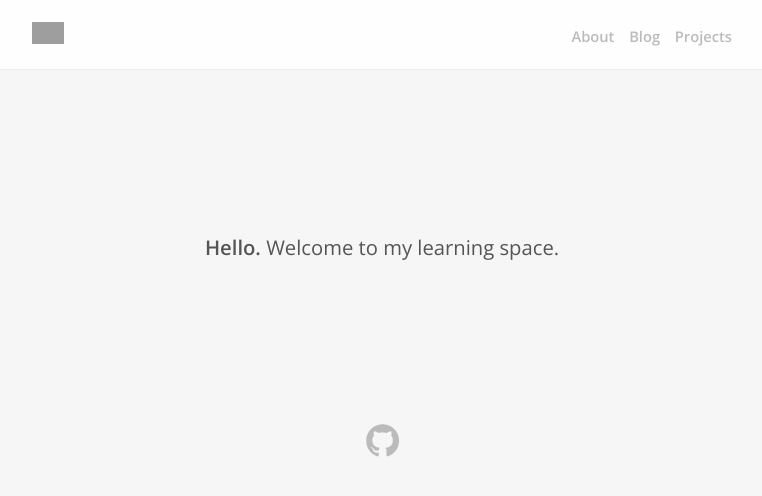
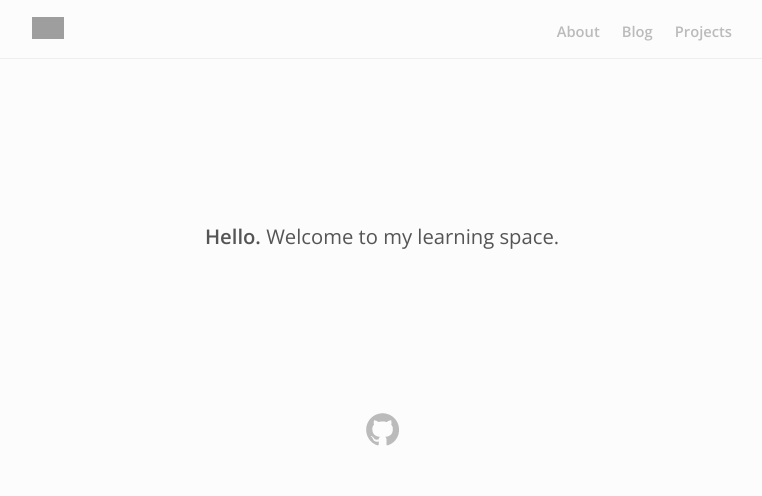
Before and after one commit to Treydor/treydor.github.io, a Jekyll site: the page built from index.html, in a window 1280 px wide. Shown: the top 496 px of the page, without its empty margins (258-1020 px from the left). Built offline with Jekyll 4.4.1, drawn with Linux system fonts in a browser that asks for light colours; grey boxes are pictures that could not be loaded.

Commit message:
reverted previous style tweaks

```diff
--- a/css/style.css
+++ b/css/style.css
@@ -18,14 +18,13 @@ html {
 }
 
 body {
-  background: #f6f6f6;
+  background: #fcfcfc;
   color: #333;
 }
 
 header {
-  background: #fefefe;
   border-bottom: 1px solid #eee;
-  padding: 1.2em 0;
+  padding: .9em;
 }
 
 .container {
@@ -171,7 +170,7 @@ nav ul {
 
 nav li {
   float: left;
-  margin-left: 1em;
+  margin-left: 1.5em;
 }
 
 nav a {
@@ -249,7 +248,7 @@ article h2, article h3 { margin-top: 2em; }
 .posts h3 a {
   color: #777;
   font-family: "Open Sans", sans-serif;
-  font-size: 1.1em;
+  font-size: 1em;
 }
 
 .posts h3 a:hover {
```
Also changed, not shown: img/logo2.png (added).
